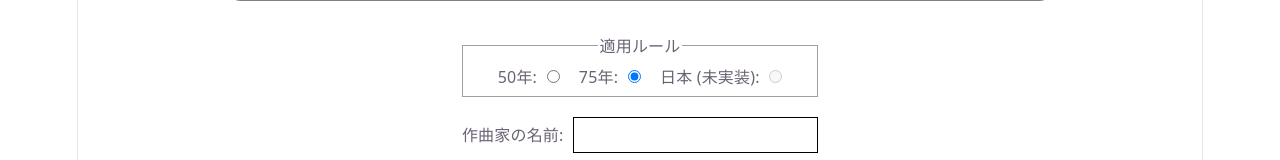
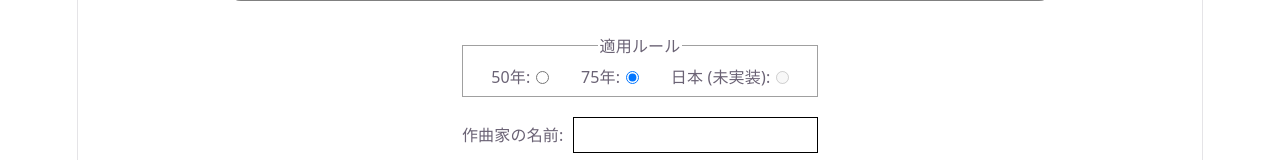
Before and after one commit to y-fukihara/pd-checker, a React (Vite) app: page / in a window 1280 px wide. Shown: the part 252-412 px from the top of the page. Built offline with nearby package versions, Linux system fonts and the light colour scheme; a web font is replaced by a local one.

Commit message:
記載位置変更 main -> App

```diff
--- a/src/App.css
+++ b/src/App.css
@@ -6,6 +6,18 @@ div#app > div {
   container-type: inline-size;
   margin: 1em calc((100vw - var(--max-content-width), 95vw) / 2);
   padding: 5%;
+}
+
+fieldset#field-region {
+  label {
+    margin-right: .6ch;
+  }
+  input[type="radio"] {
+    vertical-align: -1px;
+  }
+  input:has(+ label) {
+    margin-right: 2em;
+  }
 }
 
 div#result {
--- a/src/main.css
+++ b/src/main.css
@@ -49,8 +49,4 @@ form {
     margin: 1em auto 1.2em;
     padding-block-end: 0.375em;
   }
-
-  input:has(+ label) {
-    margin-right: 1.2em;
-  }
 }
```
